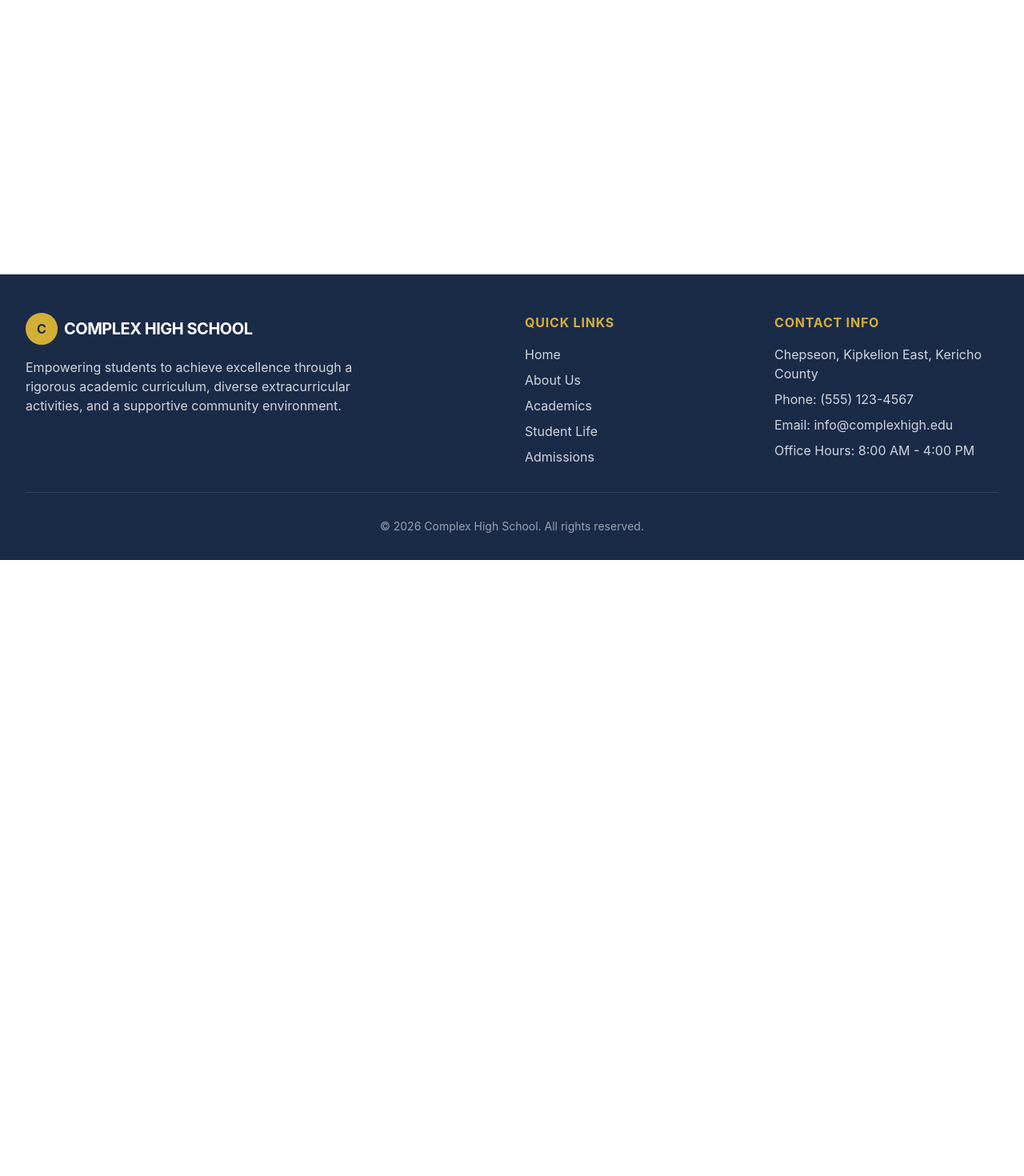
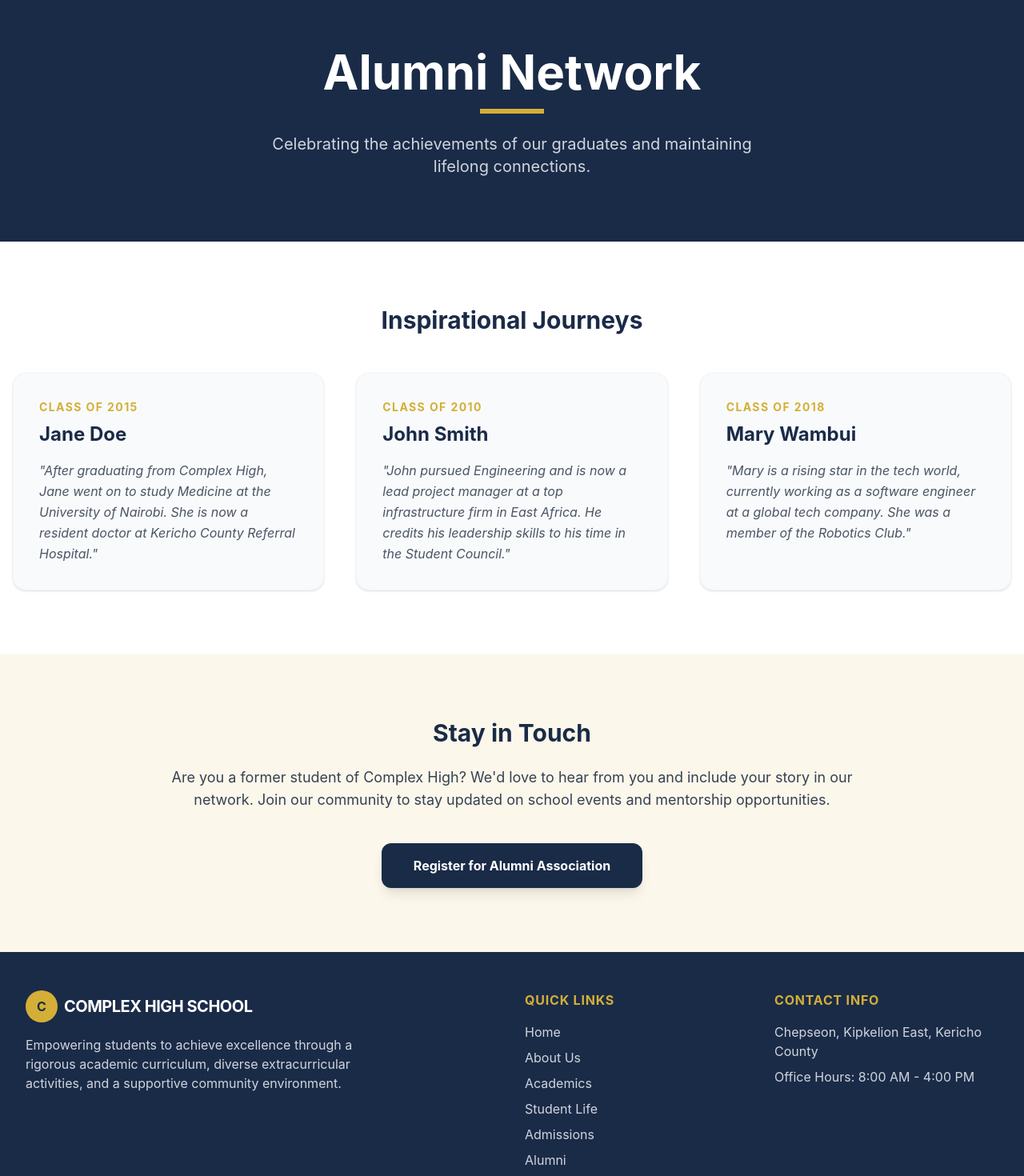
Before and after one commit to puchkiwills-dot/complex-high-school, a React (Vite) app: page /alumni in a window 1280 px wide. Shown: the part 100-1570 px from the top of the page at 80% size. Before the commit the page ends 800 px from the top, so only its background shows below. Built offline with nearby package versions, Linux system fonts and the light colour scheme.

Commit message:
Update site content and add Alumni page

```diff
--- a/src/App.tsx
+++ b/src/App.tsx
@@ -6,6 +6,7 @@ import Academics from './pages/Academics';
 import Admissions from './pages/Admissions';
 import Contact from './pages/Contact';
 import StudentLife from './pages/StudentLife';
+import Alumni from './pages/Alumni';
 import ScrollToTop from './components/ScrollToTop';
 
 function App() {
@@ -20,6 +21,7 @@ function App() {
           <Route path="/student-life" element={<StudentLife />} />
           <Route path="/admissions" element={<Admissions />} />
           <Route path="/contact" element={<Contact />} />
+          <Route path="/alumni" element={<Alumni />} />
         </Routes>
       </Layout>
     </Router>
--- a/src/components/Footer.tsx
+++ b/src/components/Footer.tsx
@@ -25,14 +25,13 @@ const Footer = () => {
               <li><Link to="/academics" className="hover:text-white transition-colors">Academics</Link></li>
               <li><Link to="/student-life" className="hover:text-white transition-colors">Student Life</Link></li>
               <li><Link to="/admissions" className="hover:text-white transition-colors">Admissions</Link></li>
+              <li><Link to="/alumni" className="hover:text-white transition-colors">Alumni</Link></li>
             </ul>
           </div>
           <div>
             <h3 className="text-[#d4af37] font-bold mb-4 uppercase tracking-wider">Contact Info</h3>
             <ul className="space-y-2 text-gray-300">
               <li>Chepseon, Kipkelion East, Kericho County</li>
-              <li>Phone: (555) 123-4567</li>
-              <li>Email: info@complexhigh.edu</li>
               <li>Office Hours: 8:00 AM - 4:00 PM</li>
             </ul>
           </div>
--- a/src/components/Navbar.tsx
+++ b/src/components/Navbar.tsx
@@ -10,6 +10,7 @@ const Navbar = () => {
     { name: 'Academics', path: '/academics' },
     { name: 'Student Life', path: '/student-life' },
     { name: 'Admissions', path: '/admissions' },
+    { name: 'Alumni', path: '/alumni' },
     { name: 'Contact', path: '/contact' },
   ];
 
--- /dev/null
+++ b/src/pages/Alumni.tsx
@@ -0,0 +1,67 @@
+import React from 'react';
+
+const Alumni: React.FC = () => {
+  const alumniStories = [
+    {
+      name: 'Jane Doe',
+      year: 'Class of 2015',
+      story: 'After graduating from Complex High, Jane went on to study Medicine at the University of Nairobi. She is now a resident doctor at Kericho County Referral Hospital.',
+    },
+    {
+      name: 'John Smith',
+      year: 'Class of 2010',
+      story: 'John pursued Engineering and is now a lead project manager at a top infrastructure firm in East Africa. He credits his leadership skills to his time in the Student Council.',
+    },
+    {
+      name: 'Mary Wambui',
+      year: 'Class of 2018',
+      story: 'Mary is a rising star in the tech world, currently working as a software engineer at a global tech company. She was a member of the Robotics Club.',
+    },
+  ];
+
+  return (
+    <div className="bg-white">
+      {/* Page Header */}
+      <section className="bg-[#1a2b48] py-20 text-white text-center">
+        <h1 className="text-4xl md:text-6xl font-bold mb-4">Alumni Network</h1>
+        <div className="h-1.5 w-20 bg-[#d4af37] mx-auto"></div>
+        <p className="mt-6 text-xl text-gray-300 max-w-2xl mx-auto px-4">
+          Celebrating the achievements of our graduates and maintaining lifelong connections.
+        </p>
+      </section>
+
+      {/* Alumni Stories */}
+      <section className="py-20 px-4 max-w-7xl mx-auto">
+        <h2 className="text-3xl font-bold text-[#1a2b48] mb-12 text-center">Inspirational Journeys</h2>
+        <div className="grid grid-cols-1 md:grid-cols-3 gap-10">
+          {alumniStories.map((alumnus, idx) => (
+            <div key={idx} className="bg-gray-50 p-8 rounded-2xl shadow-sm border border-gray-100 hover:shadow-xl transition-all">
+              <div className="text-[#d4af37] font-bold text-sm uppercase tracking-widest mb-2">{alumnus.year}</div>
+              <h3 className="text-2xl font-bold text-[#1a2b48] mb-4">{alumnus.name}</h3>
+              <p className="text-gray-600 leading-relaxed italic">
+                "{alumnus.story}"
+              </p>
+            </div>
+          ))}
+        </div>
+      </section>
+
+      {/* Join the Network */}
+      <section className="py-20 bg-[#d4af37]/10">
+        <div className="max-w-4xl mx-auto px-4 text-center">
+          <h2 className="text-3xl font-bold text-[#1a2b48] mb-6">Stay in Touch</h2>
+          <p className="text-gray-700 text-lg mb-10">
+            Are you a former student of Complex High? We'd love to hear from you and include your
+            story in our network. Join our community to stay updated on school events and
+            mentorship opportunities.
+          </p>
+          <button className="bg-[#1a2b48] text-white font-bold py-4 px-10 rounded-xl hover:bg-white hover:text-[#1a2b48] transition-all shadow-lg">
+            Register for Alumni Association
+          </button>
+        </div>
+      </section>
+    </div>
+  );
+};
+
+export default Alumni;
--- a/src/pages/Contact.tsx
+++ b/src/pages/Contact.tsx
@@ -24,28 +24,6 @@ const Contact: React.FC = () => {
                 <p className="text-gray-600">Chepseon, Kipkelion East, Kericho County</p>
               </div>
             </div>
-            <div className="flex items-start space-x-4">
-              <div className="text-[#d4af37] mt-1">
-                <svg className="h-6 w-6" fill="none" viewBox="0 0 24 24" stroke="currentColor">
-                  <path strokeLinecap="round" strokeLinejoin="round" strokeWidth="2" d="M3 5a2 2 0 012-2h3.28a1 1 0 01.948.684l1.498 4.493a1 1 0 01-.502 1.21l-2.257 1.13a11.042 11.042 0 005.516 5.516l1.13-2.257a1 1 0 011.21-.502l4.493 1.498a1 1 0 01.684.949V19a2 2 0 01-2 2h-1C9.716 21 3 14.284 3 6V5z" />
-                </svg>
-              </div>
-              <div>
-                <h3 className="font-bold text-[#1a2b48]">Phone</h3>
-                <p className="text-gray-600">(555) 123-4567</p>
-              </div>
-            </div>
-            <div className="flex items-start space-x-4">
-              <div className="text-[#d4af37] mt-1">
-                <svg className="h-6 w-6" fill="none" viewBox="0 0 24 24" stroke="currentColor">
-                  <path strokeLinecap="round" strokeLinejoin="round" strokeWidth="2" d="M3 8l7.89 5.26a2 2 0 002.22 0L21 8M5 19h14a2 2 0 002-2V7a2 2 0 00-2-2H5a2 2 0 00-2 2v10a2 2 0 002 2z" />
-                </svg>
-              </div>
-              <div>
-                <h3 className="font-bold text-[#1a2b48]">Email</h3>
-                <p className="text-gray-600">info@complexhigh.edu</p>
-              </div>
-            </div>
           </div>
         </div>
 
@@ -60,10 +38,6 @@ const Contact: React.FC = () => {
                 <label className="block text-sm font-medium text-gray-700 mb-1">Last Name</label>
                 <input type="text" className="w-full px-4 py-3 rounded-lg border border-gray-300 focus:ring-2 focus:ring-[#d4af37] focus:border-transparent outline-none transition-all" />
               </div>
-            </div>
-            <div>
-              <label className="block text-sm font-medium text-gray-700 mb-1">Email Address</label>
-              <input type="email" className="w-full px-4 py-3 rounded-lg border border-gray-300 focus:ring-2 focus:ring-[#d4af37] focus:border-transparent outline-none transition-all" />
             </div>
             <div>
               <label className="block text-sm font-medium text-gray-700 mb-1">Subject</label>
--- a/src/pages/Home.tsx
+++ b/src/pages/Home.tsx
@@ -141,23 +141,6 @@ const Home: React.FC = () => {
         </div>
       </section>
 
-      {/* Newsletter Section */}
-      <section className="py-24 bg-[#d4af37]">
-        <div className="max-w-4xl mx-auto px-4 text-center">
-          <h2 className="text-3xl md:text-4xl font-bold text-[#1a2b48] mb-4">Stay Connected</h2>
-          <p className="text-[#1a2b48]/80 text-lg mb-10">Join our newsletter to receive monthly updates and event invitations.</p>
-          <form className="flex flex-col sm:flex-row gap-4">
-            <input
-              type="email"
-              placeholder="Enter your email"
-              className="flex-grow px-6 py-4 rounded-xl border-none focus:ring-4 focus:ring-[#1a2b48]/20 outline-none text-lg"
-            />
-            <button className="bg-[#1a2b48] text-white font-bold py-4 px-10 rounded-xl hover:bg-white hover:text-[#1a2b48] transition-all text-lg">
-              Subscribe
-            </button>
-          </form>
-        </div>
-      </section>
     </div>
   );
 };
```
